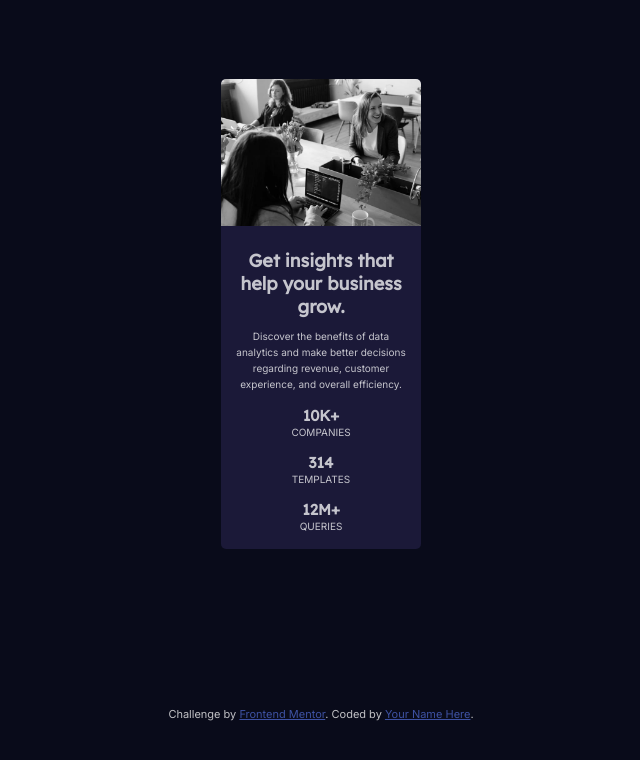
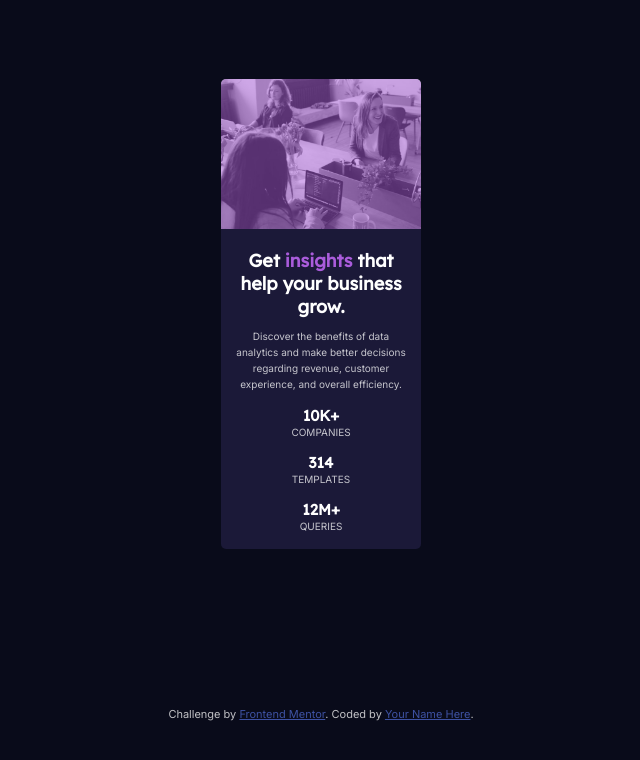
Before and after one commit to Kary01/challenge-stats-preview-card, a plain HTML site: page index.html in a window 1280 px wide. Shown: the whole page, without its empty margins (319-959 px from the left). Drawn offline with Linux system fonts and the light colour scheme.

Commit message:
add image styles

```diff
--- a/css/style.css
+++ b/css/style.css
@@ -50,8 +50,20 @@ body {
 }
 
  .main_card .main_card--hero img {
+   width: 200px;
+   height: 150px;
+   object-fit: cover;
+   border-radius: 5px 5px 0 0;
+   position: absolute;
+   overflow: hidden;
+ }
+
+ .main_card .main_card--hero .image--effect {
+   position: relative;
    width: 100%;
-   object-fit: contain;
+   height: 100%;
+   background-color: var(--soft-violet);
+   opacity: 0.5;
    border-radius: 5px 5px 0 0;
  }
 
@@ -67,6 +79,11 @@ body {
    font-weight: var(--font-weight-black);
    text-align: center;
    margin: 10px 0;
+   color: var(--white);
+ }
+
+ .main_card .main_card--desc h1 span {
+   color: var(--soft-violet);
  }
 
  .main_card .main_card--desc p {
@@ -88,6 +105,7 @@ body {
     font-family: var(--font-family-lexend);
     font-size: var(--body-copy);
     font-weight: var(--font-weight-black);
+   color: var(--white);
  }
 
  .main_card .main_card--info p{
--- a/index.html
+++ b/index.html
@@ -17,9 +17,10 @@
 <body>
 
   <main class="main_card">
-    <figure class="main_card--hero">
+    <div class="main_card--hero">
       <img src="./images/image-header-mobile.jpg" alt="image header">
-    </figure>
+      <div class="image--effect"></div>
+    </div>
 
     <section class="main_card--desc">
       <h1>Get <span>insights</span> that help your business grow.</h1>
```
